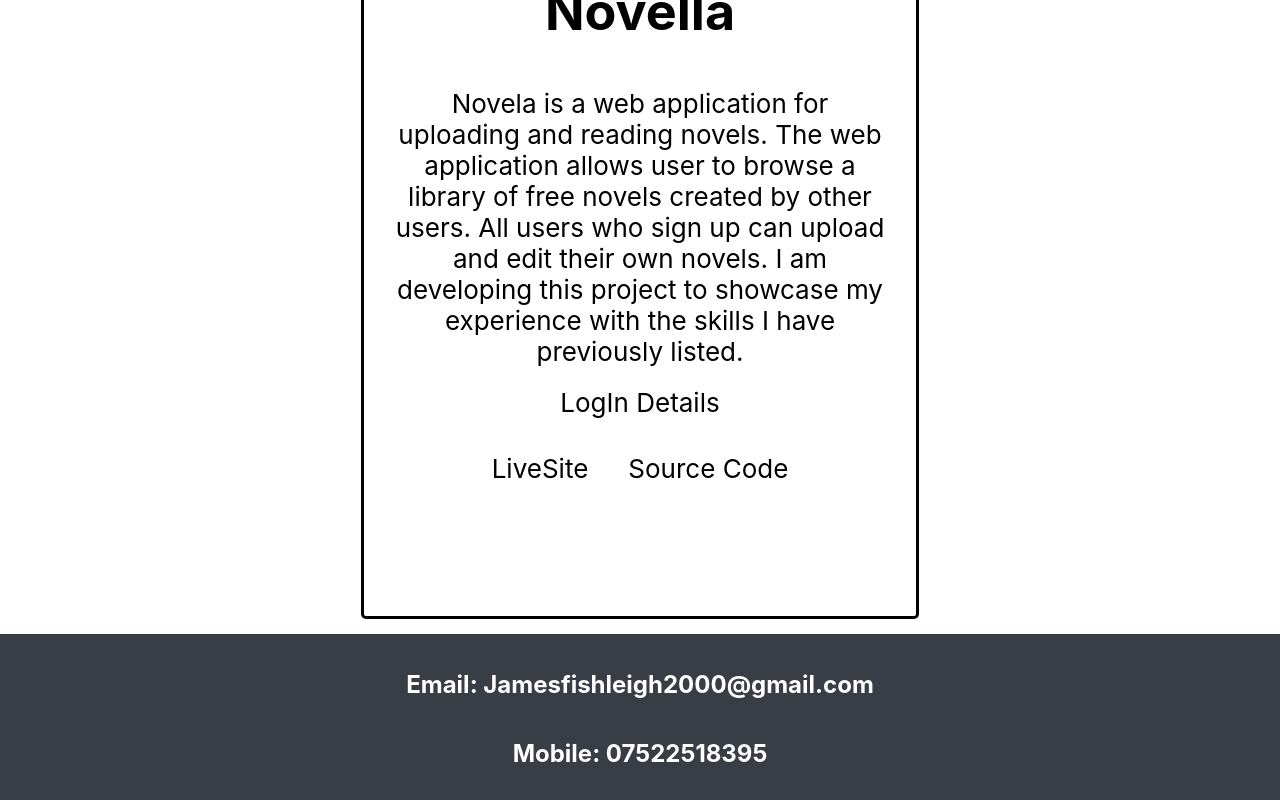
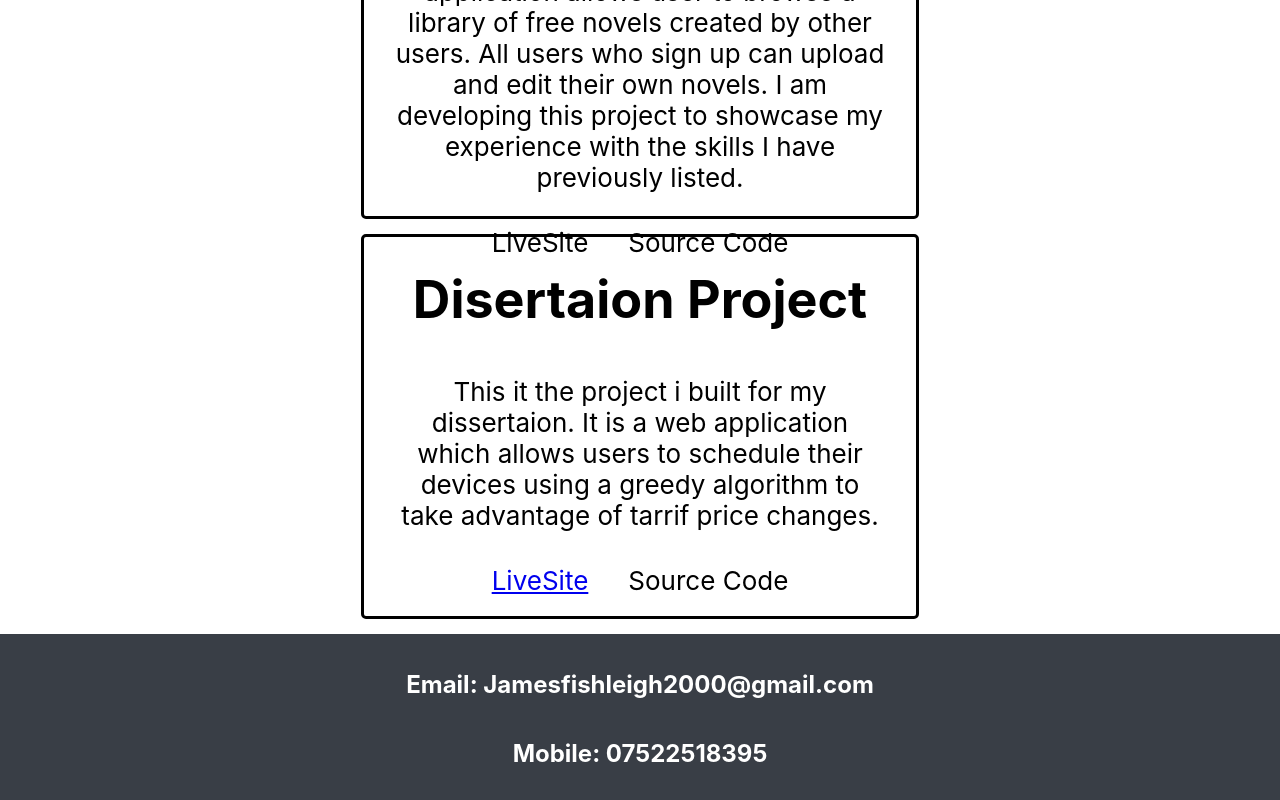
Before and after one commit to Nightstaryo/JamesFishleighPort, a React (Create React App) app: page / in a window 1280 px wide. Shown: the part 4853-5653 px from the top of the page. Built offline with nearby package versions, Linux system fonts and the light colour scheme.

Commit message:
Experience addition

```diff
--- a/src/components/Experience.js
+++ b/src/components/Experience.js
@@ -15,11 +15,20 @@ const Experience=() =>{
           <h1>Novella</h1>
 
           <div className="prod-dsc">Novela is a web application for uploading and reading novels. The web application allows user to browse a library of free novels created by other users. All users who sign up can upload and edit their own novels. I am developing this project to showcase my experience with the skills I have previously listed. </div>
-
-
-          <div className="prod-logs">LogIn Details</div>
           <div className="prod-buttons">
           <div className="prod-button">LiveSite</div>
+          <div className="prod-button">Source Code</div>
+          </div>
+          </div>
+          <div className="Project-Box">
+
+          <h1>Disertaion Project</h1>
+
+          <div className="prod-dsc">This it the project i built for my dissertaion. It is a web application which allows users to schedule their devices using a greedy algorithm to take advantage of tarrif price changes. </div>
+          <div className="prod-buttons">
+          <div className="prod-button"> <a href="http://unn-w19012185.newnumyspace.co.uk/project/app/" target="_blank" rel="noopener noreferrer">
+          LiveSite
+      </a></div>
           <div className="prod-button">Source Code</div>
           </div>
           </div>
```
